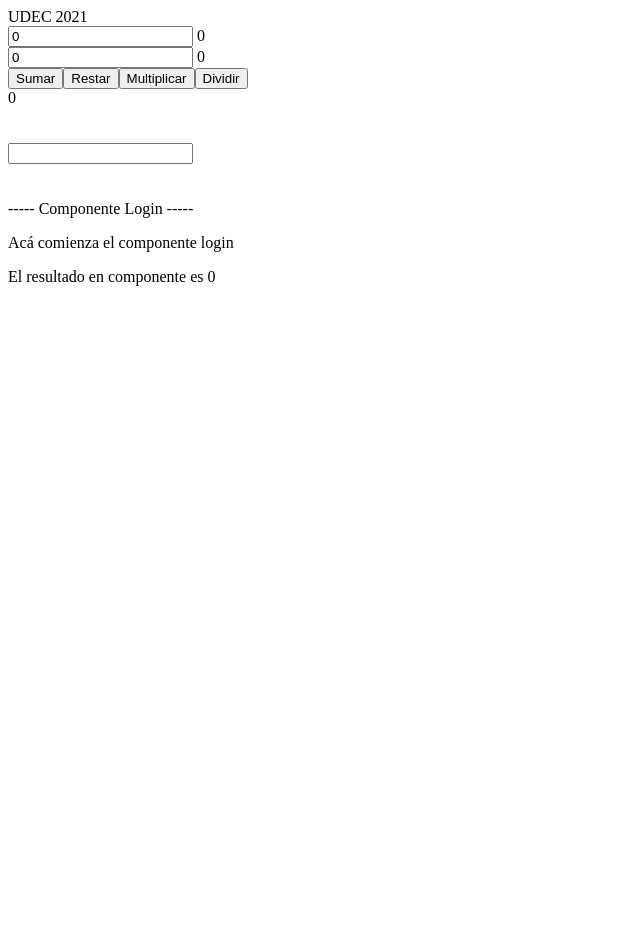
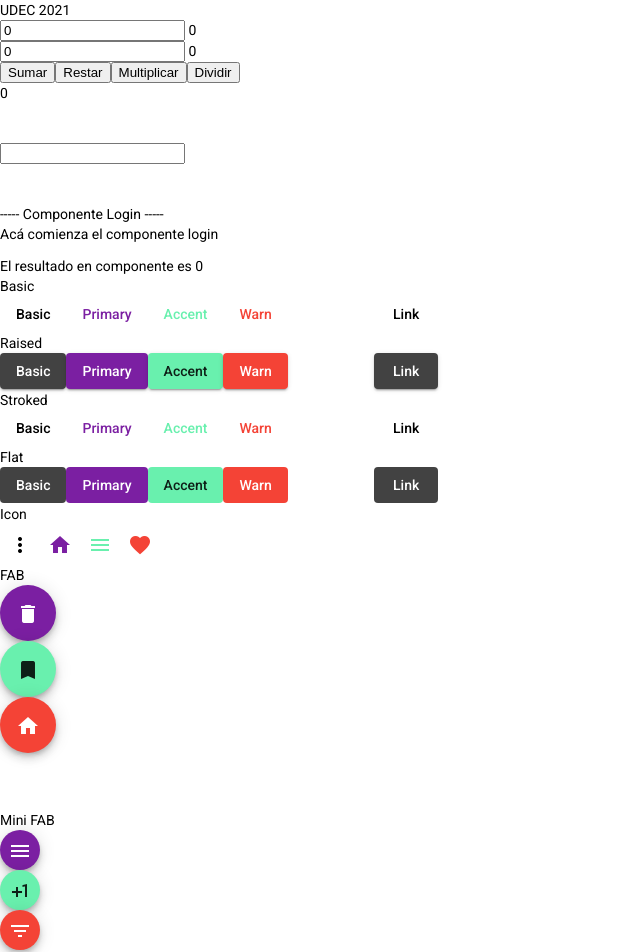
Before and after one commit to nicoolasfs/primeraApp, an Angular app in the folder primeraApp/: page / in a window 1280 px wide. Shown: the top 952 px of the page, without its empty margins (0-640 px from the left). Before the commit the page ends 800 px from the top, so only its background shows below. Built offline with nearby package versions, Linux system fonts and the light colour scheme.

Commit message:
Se agrega angular material

```diff
--- a/primeraApp/angular.json
+++ b/primeraApp/angular.json
@@ -30,6 +30,7 @@
               "src/assets"
             ],
             "styles": [
+              "./node_modules/@angular/material/prebuilt-themes/purple-green.css",
               "src/styles.css"
             ],
             "scripts": []
@@ -97,6 +98,7 @@
               "src/assets"
             ],
             "styles": [
+              "./node_modules/@angular/material/prebuilt-themes/purple-green.css",
               "src/styles.css"
             ],
             "scripts": []
--- a/primeraApp/package.json
+++ b/primeraApp/package.json
@@ -11,10 +11,12 @@
   "private": true,
   "dependencies": {
     "@angular/animations": "~12.2.0",
+    "@angular/cdk": "^12.2.4",
     "@angular/common": "~12.2.0",
     "@angular/compiler": "~12.2.0",
     "@angular/core": "~12.2.0",
     "@angular/forms": "~12.2.0",
+    "@angular/material": "^12.2.4",
     "@angular/platform-browser": "~12.2.0",
     "@angular/platform-browser-dynamic": "~12.2.0",
     "@angular/router": "~12.2.0",
--- a/primeraApp/src/app/app.component.html
+++ b/primeraApp/src/app/app.component.html
@@ -18,3 +18,130 @@
 
 ----- Componente Login -----
 <app-login [resultadoHija]="resultado"></app-login>
+
+<section>
+    <div class="example-label">Basic</div>
+    <div class="example-button-row">
+      <button mat-button>Basic</button>
+      <button mat-button color="primary">Primary</button>
+      <button mat-button color="accent">Accent</button>
+      <button mat-button color="warn">Warn</button>
+      <button mat-button disabled>Disabled</button>
+      <a mat-button href="https://www.google.com/" target="_blank">Link</a>
+    </div>
+  </section>
+  <mat-divider></mat-divider>
+  <section>
+    <div class="example-label">Raised</div>
+    <div class="example-button-row">
+      <button mat-raised-button>Basic</button>
+      <button mat-raised-button color="primary">Primary</button>
+      <button mat-raised-button color="accent">Accent</button>
+      <button mat-raised-button color="warn">Warn</button>
+      <button mat-raised-button disabled>Disabled</button>
+      <a mat-raised-button href="https://www.google.com/" target="_blank">Link</a>
+    </div>
+  </section>
+  <mat-divider></mat-divider>
+  <section>
+    <div class="example-label">Stroked</div>
+    <div class="example-button-row">
+      <button mat-stroked-button>Basic</button>
+      <button mat-stroked-button color="primary">Primary</button>
+      <button mat-stroked-button color="accent">Accent</button>
+      <button mat-stroked-button color="warn">Warn</button>
+      <button mat-stroked-button disabled>Disabled</button>
+      <a mat-stroked-button href="https://www.google.com/" target="_blank">Link</a>
+    </div>
+  </section>
+  <mat-divider></mat-divider>
+  <section>
+    <div class="example-label">Flat</div>
+    <div class="example-button-row">
+      <button mat-flat-button>Basic</button>
+      <button mat-flat-button color="primary">Primary</button>
+      <button mat-flat-button color="accent">Accent</button>
+      <button mat-flat-button color="warn">Warn</button>
+      <button mat-flat-button disabled>Disabled</button>
+      <a mat-flat-button href="https://www.google.com/" target="_blank">Link</a>
+    </div>
+  </section>
+  <mat-divider></mat-divider>
+  <section>
+    <div class="example-label">Icon</div>
+    <div class="example-button-row">
+      <div class="example-flex-container">
+        <button mat-icon-button aria-label="Example icon button with a vertical three dot icon">
+          <mat-icon>more_vert</mat-icon>
+        </button>
+        <button mat-icon-button color="primary" aria-label="Example icon button with a home icon">
+          <mat-icon>home</mat-icon>
+        </button>
+        <button mat-icon-button color="accent" aria-label="Example icon button with a menu icon">
+          <mat-icon>menu</mat-icon>
+        </button>
+        <button mat-icon-button color="warn" aria-label="Example icon button with a heart icon">
+          <mat-icon>favorite</mat-icon>
+        </button>
+        <button mat-icon-button disabled aria-label="Example icon button with a open in new tab icon">
+          <mat-icon>open_in_new</mat-icon>
+        </button>
+      </div>
+    </div>
+  </section>
+  <mat-divider></mat-divider>
+  <section>
+    <div class="example-label">FAB</div>
+    <div class="example-button-row">
+      <div class="example-flex-container">
+        <div class="example-button-container">
+          <button mat-fab color="primary" aria-label="Example icon button with a delete icon">
+            <mat-icon>delete</mat-icon>
+          </button>
+        </div>
+        <div class="example-button-container">
+          <button mat-fab color="accent" aria-label="Example icon button with a bookmark icon">
+            <mat-icon>bookmark</mat-icon>
+          </button>
+        </div>
+        <div class="example-button-container">
+          <button mat-fab color="warn" aria-label="Example icon button with a home icon">
+            <mat-icon>home</mat-icon>
+          </button>
+        </div>
+        <div class="example-button-container">
+          <button mat-fab disabled aria-label="Example icon button with a heart icon">
+            <mat-icon>favorite</mat-icon>
+          </button>
+        </div>
+      </div>
+    </div>
+  </section>
+  <mat-divider></mat-divider>
+  <section>
+    <div class="example-label">Mini FAB</div>
+    <div class="example-button-row">
+      <div class="example-flex-container">
+        <div class="example-button-container">
+          <button mat-mini-fab color="primary" aria-label="Example icon button with a menu icon">
+            <mat-icon>menu</mat-icon>
+          </button>
+        </div>
+        <div class="example-button-container">
+          <button mat-mini-fab color="accent" aria-label="Example icon button with a plus one icon">
+            <mat-icon>plus_one</mat-icon>
+          </button>
+        </div>
+        <div class="example-button-container">
+          <button mat-mini-fab color="warn" aria-label="Example icon button with a filter list icon">
+            <mat-icon>filter_list</mat-icon>
+          </button>
+        </div>
+        <div class="example-button-container">
+          <button mat-mini-fab disabled aria-label="Example icon button with a home icon">
+            <mat-icon>home</mat-icon>
+          </button>
+        </div>
+      </div>
+    </div>
+  </section>
--- a/primeraApp/src/index.html
+++ b/primeraApp/src/index.html
@@ -6,8 +6,11 @@
   <base href="/">
   <meta name="viewport" content="width=device-width, initial-scale=1">
   <link rel="icon" type="image/x-icon" href="favicon.ico">
+  <link rel="preconnect" href="https://fonts.gstatic.com">
+  <link href="https://fonts.googleapis.com/css2?family=Roboto:wght@300;400;500&display=swap" rel="stylesheet">
+  <link href="https://fonts.googleapis.com/icon?family=Material+Icons" rel="stylesheet">
 </head>
-<body>
+<body class="mat-typography">
   <app-root></app-root>
 </body>
 </html>
--- a/primeraApp/src/styles.css
+++ b/primeraApp/src/styles.css
@@ -1 +1,4 @@
 /* You can add global styles to this file, and also import other style files */
+
+html, body { height: 100%; }
+body { margin: 0; font-family: Roboto, "Helvetica Neue", sans-serif; }
```
Also changed, not shown: primeraApp/src/app/app.module.ts (+9 -1 lines), 1 other file (tests, documents, lock files or other folders).
